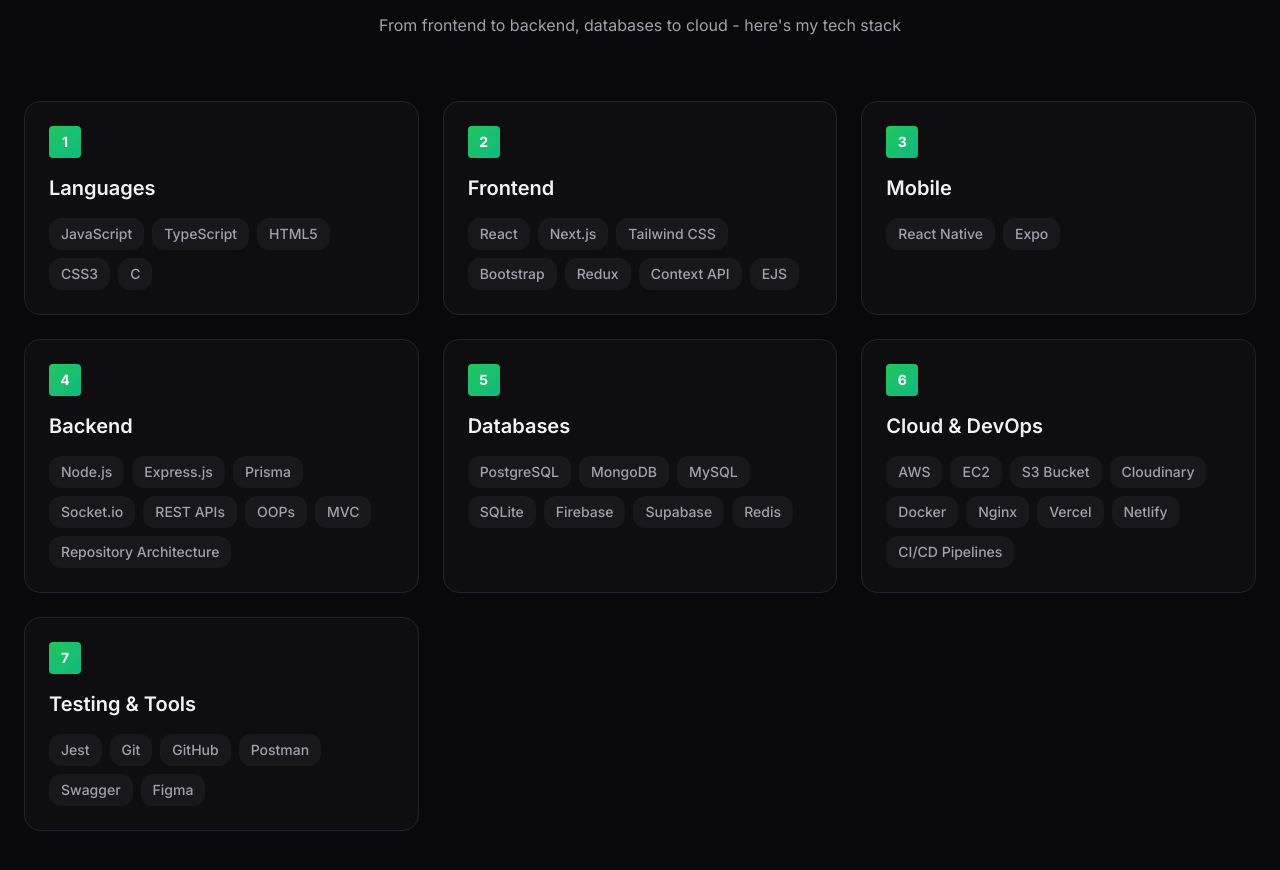
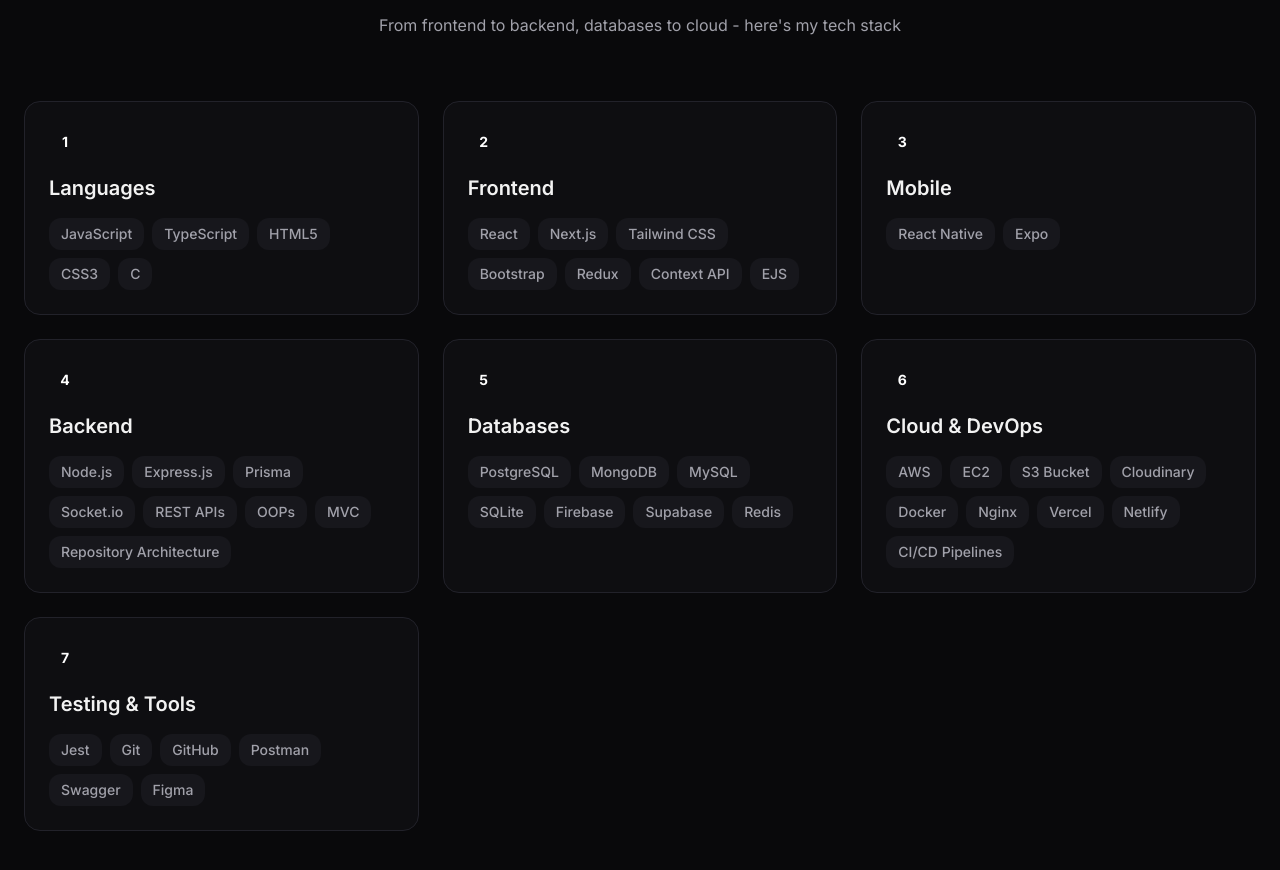
Before and after one commit to vishnusureshas/About-Me, a Next.js app: page / in a window 1280 px wide. Shown: the part 2681-3551 px from the top of the page. Built offline with nearby package versions, Linux system fonts and the light colour scheme.

Commit message:
Use individual color for each skill number badge

```diff
--- a/src/components/Skills.tsx
+++ b/src/components/Skills.tsx
@@ -61,7 +61,9 @@
               />
 
               <div className="relative z-10">
-                <div className="inline-flex items-center justify-center w-8 h-8 rounded bg-gradient-to-br from-green-500 to-emerald-500 mb-4">
+                <div
+                  className={`inline-flex items-center justify-center w-8 h-8 rounded bg-gradient-to-br ${category.color} mb-4`}
+                >
                   <span className="text-white font-bold text-sm">{index + 1}</span>
                 </div>
                 <h3 className="text-xl font-semibold text-foreground mb-4">{category.title}</h3>
```
